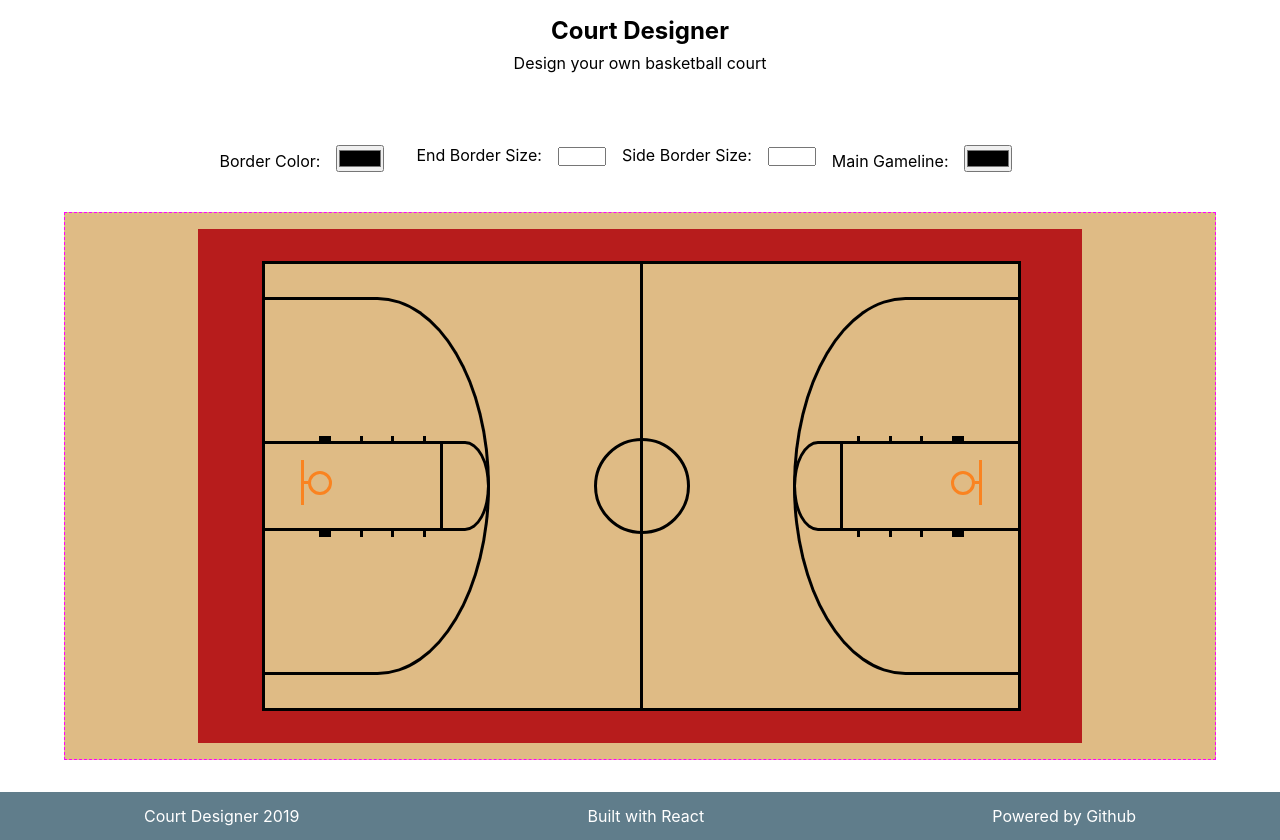
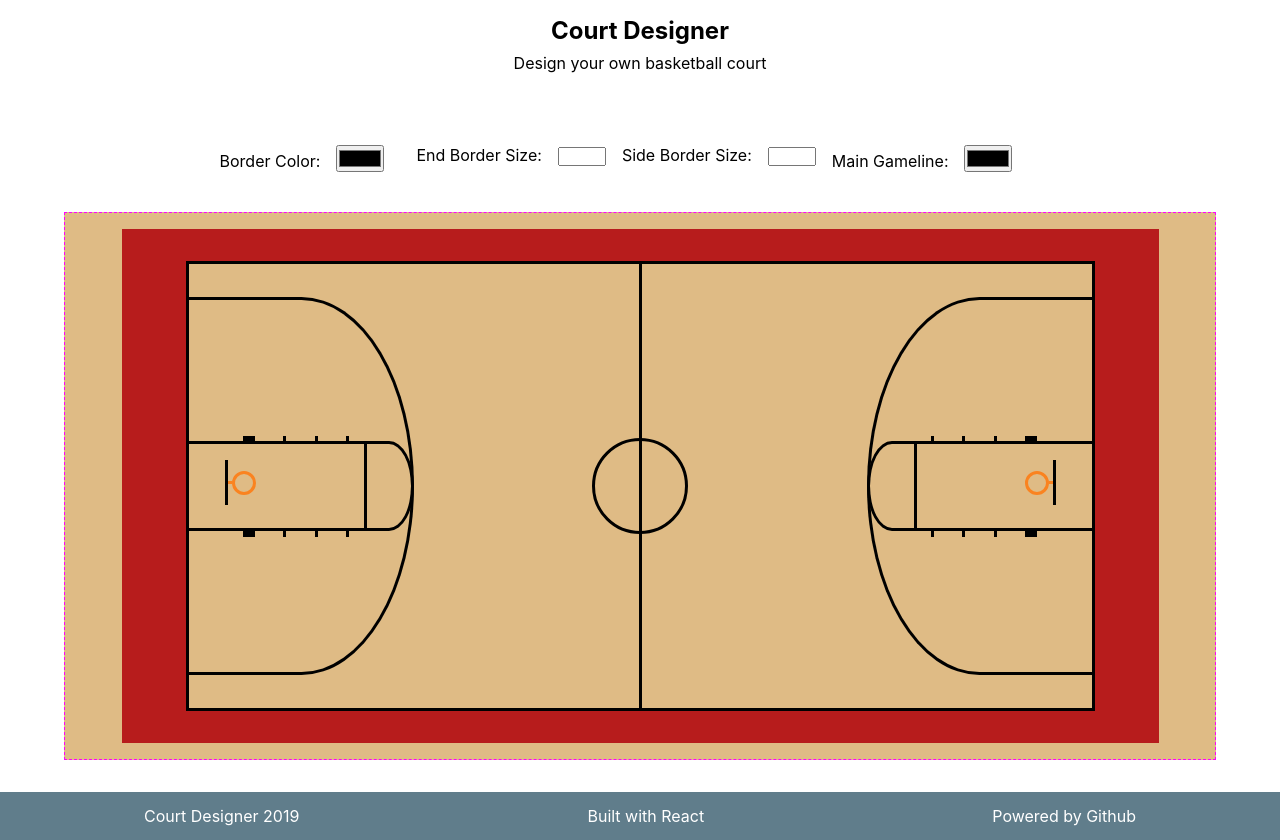
Before and after one commit to jbratcher/court-designer, a React (Create React App) app: page / in a window 1280 px wide. Built offline with nearby package versions, Linux system fonts and the light colour scheme.

Commit message:
feat: added color change to lane markings, adjusted min width of border, court and three point positional offset

```diff
--- a/src/App.scss
+++ b/src/App.scss
@@ -71,15 +71,13 @@ ul {
 .courtBorderLine {
   border-color: maroon;
   margin: 1rem 0;
-  min-width: 71.2%;
-  max-width: 100%;
+  min-width: 756px;
   max-height: 100%;
 }
 
 .courtOuterGameLine {
   box-shadow: inset 0 0 0 0.25rem black;
   width: 100%;
-  max-width: 756px;
   height: 100%;
 }
 
@@ -88,7 +86,7 @@ ul {
   display: flex;
   justify-content: stretch;
   width: 100%;
-  max-width: 756px;
+  min-width: 756px;
   height: 450px;
 }
 
@@ -140,7 +138,7 @@ ul {
       display: flex;
 
       .leftGoalBackboard {
-        background: #FA8320;
+        background: black;
         width: 3px;
         height: 45px;
         margin-left: 36px;
@@ -188,7 +186,7 @@ ul {
     border-top-right-radius: 50%;
     position: relative;
     top: 0;
-    left: -60%;
+    left: -50%;
   }
 
 }
@@ -256,7 +254,7 @@ ul {
       justify-content: flex-end;
 
       .rightGoalBackboard {
-        background: #FA8320;
+        background: black;
         width: 3px;
         height: 45px;
         margin-right: 36px;
@@ -296,6 +294,7 @@ ul {
   .rightThreePointArea {
     background: transparent;
     align-self: center;
+    justify-content: flex-start;
     height: 85%;
     min-width: 225px;
     border: 3px solid black;
@@ -303,8 +302,7 @@ ul {
     border-bottom-left-radius: 50%;
     border-top-left-radius: 50%;
     position: relative;
-    top: 0;
-    right: -60%;
+    right: -50%;
   }
 
 }
--- a/src/Court.js
+++ b/src/Court.js
@@ -43,7 +43,7 @@ class Court extends Component {
                     className="leftCourtArea center"
                     style={{
                       borderColor: mainGameLineColor,
-                      width: `calc(378px + ${borderEndSize/2})`
+                      width: `calc(378px + ${borderEndSize})`
                     }}
                   >
 
@@ -54,19 +54,43 @@ class Court extends Component {
 
                       <ul className="leftLaneMarkingContainer">
 
-                        <li className="leftLaneTopMarkings"></li>
-                        <li className="leftLaneTopMarkings"></li>
-                        <li className="leftLaneTopMarkings"></li>
-                        <li className="leftLaneTopMarkings"></li>
+                        <li
+                          className="leftLaneTopMarkings"
+                          style={{background: mainGameLineColor}}
+                        ></li>
+                        <li
+                          className="leftLaneTopMarkings"
+                          style={{background: mainGameLineColor}}
+                        ></li>
+                        <li
+                          className="leftLaneTopMarkings"
+                          style={{background: mainGameLineColor}}
+                        ></li>
+                        <li
+                          className="leftLaneTopMarkings"
+                          style={{background: mainGameLineColor}}
+                        ></li>
 
                       </ul>
 
                       <ul className="leftLaneMarkingContainer">
 
-                        <li className="leftLaneBottomMarkings"></li>
-                        <li className="leftLaneBottomMarkings"></li>
-                        <li className="leftLaneBottomMarkings"></li>
-                        <li className="leftLaneBottomMarkings"></li>
+                        <li
+                          className="leftLaneBottomMarkings"
+                          style={{background: mainGameLineColor}}
+                        ></li>
+                        <li
+                          className="leftLaneBottomMarkings"
+                          style={{background: mainGameLineColor}}
+                        ></li>
+                        <li
+                          className="leftLaneBottomMarkings"
+                          style={{background: mainGameLineColor}}
+                        ></li>
+                        <li
+                          className="leftLaneBottomMarkings"
+                          style={{background: mainGameLineColor}}
+                        ></li>
 
                       </ul>
 
@@ -118,7 +142,7 @@ class Court extends Component {
                     className="rightCourtArea center"
                     style={{
                       borderColor: mainGameLineColor,
-                      width: `calc(378px + ${borderEndSize/2})`
+                      width: `calc(378px + ${borderEndSize})`
                     }}
                   >
 
@@ -141,21 +165,47 @@ class Court extends Component {
                       style={{borderColor: mainGameLineColor}}
                     >
 
-                      <ul className="rightLaneMarkingContainer">
+                      <ul
+                        className="rightLaneMarkingContainer"
+                      >
 
-                        <li className="rightLaneTopMarkings"></li>
-                        <li className="rightLaneTopMarkings"></li>
-                        <li className="rightLaneTopMarkings"></li>
-                        <li className="rightLaneTopMarkings"></li>
+                        <li
+                          className="rightLaneTopMarkings"
+                          style={{background: mainGameLineColor}}
+                        ></li>
+                        <li
+                          className="rightLaneTopMarkings"
+                          style={{background: mainGameLineColor}}
+                        ></li>
+                        <li
+                          className="rightLaneTopMarkings"
+                          style={{background: mainGameLineColor}}
+                        ></li>
+                        <li
+                          className="rightLaneTopMarkings"
+                          style={{background: mainGameLineColor}}
+                        ></li>
 
                       </ul>
 
                       <ul className="rightLaneMarkingContainer">
 
-                        <li className="rightLaneBottomMarkings"></li>
-                        <li className="rightLaneBottomMarkings"></li>
-                        <li className="rightLaneBottomMarkings"></li>
-                        <li className="rightLaneBottomMarkings"></li>
+                        <li
+                          className="rightLaneBottomMarkings"
+                          style={{background: mainGameLineColor}}
+                        ></li>
+                        <li
+                          className="rightLaneBottomMarkings"
+                          style={{background: mainGameLineColor}}
+                        ></li>
+                        <li
+                          className="rightLaneBottomMarkings"
+                          style={{background: mainGameLineColor}}
+                        ></li>
+                        <li
+                          className="rightLaneBottomMarkings"
+                          style={{background: mainGameLineColor}}
+                        ></li>
 
                       </ul>
 
```
